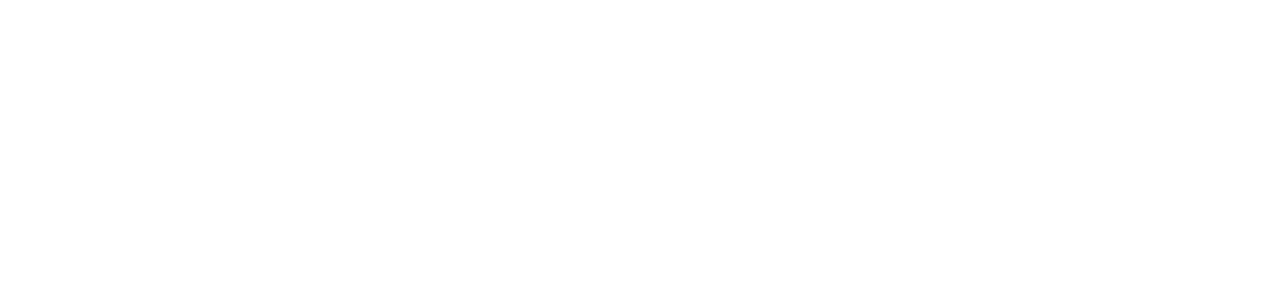
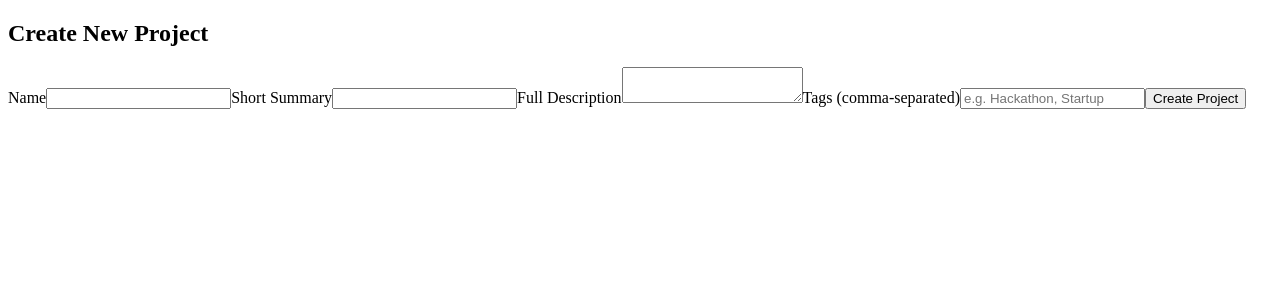
Before and after one commit to Yas177200/IdeaForge, a React (Vite) app in the folder frontend/: page /projects/new in a window 1280 px wide. Before the commit this address had no page. Shown: the top 300 px of the page. Built offline with nearby package versions, Linux system fonts and the light colour scheme; sample sign-in values are in the browser's storage.

Commit message:
feature/project-ui

```diff
--- a/frontend/package.json
+++ b/frontend/package.json
@@ -11,6 +11,7 @@
   },
   "dependencies": {
     "axios": "^1.11.0",
+    "prop-types": "^15.8.1",
     "react": "^19.1.0",
     "react-dom": "^19.1.0",
     "react-router-dom": "^7.7.1"
--- a/frontend/src/App.jsx
+++ b/frontend/src/App.jsx
@@ -2,20 +2,27 @@
 import Register from './pages/Register';
 import Login from './pages/Login';
 import Dashboard from './pages/Dashboard';
+import JoinProject from './pages/JoinProject';
+import NewProject from './pages/NewProject';
 
 function App() {
   const token = localStorage.getItem('token');
 
   return (
     <Routes>
-      <Route path='/register' element={<Register/>}/>
-      <Route path='/login' element={<Login/>}/>
-      <Route
-        path='/'
-        element={token? <Dashboard/> : <Navigate to="/login" replace />}
-      />
+      <Route path="/register" element={<Register />} />
+      <Route path="/login"    element={<Login />} />
+      {token ? (
+        <>
+          <Route path="/"            element={<Dashboard />} />
+          <Route path="/projects/new"  element={<NewProject />} />
+          <Route path="/projects/join" element={<JoinProject />} />
+        </>
+      ) : (
+        <Route path="*" element={<Navigate to="/login" replace />} />
+      )}
     </Routes>
-  )
+  );
 }
 
 export default App
--- /dev/null
+++ b/frontend/src/Components/JoinedProjects.jsx
@@ -0,0 +1,30 @@
+// frontend/src/components/JoinedProjects.jsx
+import React from 'react';
+import PropTypes from 'prop-types';
+
+export default function JoinedProjects({ projects }) {
+  if (!projects.length) {
+    return <p>You haven’t joined any projects yet.</p>;
+  }
+
+  return (
+    <ul>
+      {projects.map(project => (
+        <li key={project.id} className="project-item">
+          <strong>{project.name}</strong>
+          <p>{project.shortSummary}</p>
+        </li>
+      ))}
+    </ul>
+  );
+}
+
+JoinedProjects.propTypes = {
+  projects: PropTypes.arrayOf(
+    PropTypes.shape({
+      id:           PropTypes.number.isRequired,
+      name:         PropTypes.string.isRequired,
+      shortSummary: PropTypes.string.isRequired
+    })
+  ).isRequired
+};
--- /dev/null
+++ b/frontend/src/Components/MyProjects.jsx
@@ -0,0 +1,30 @@
+// frontend/src/components/MyProjects.jsx
+import React from 'react';
+import PropTypes from 'prop-types';
+
+export default function MyProjects({ projects }) {
+  if (!projects.length) {
+    return <p>You haven’t created any projects yet.</p>;
+  }
+
+  return (
+    <ul>
+      {projects.map(project => (
+        <li key={project.id} className="project-item">
+          <strong>{project.name}</strong>
+          <p>{project.shortSummary}</p>
+        </li>
+      ))}
+    </ul>
+  );
+}
+
+MyProjects.propTypes = {
+  projects: PropTypes.arrayOf(
+    PropTypes.shape({
+      id:           PropTypes.number.isRequired,
+      name:         PropTypes.string.isRequired,
+      shortSummary: PropTypes.string.isRequired
+    })
+  ).isRequired
+};
--- a/frontend/src/pages/Dashboard.jsx
+++ b/frontend/src/pages/Dashboard.jsx
@@ -1,41 +1,45 @@
-// frontend/src/pages/Dashboard.jsx
 import { useState, useEffect } from 'react';
+import { Navigate, Link } from 'react-router-dom';
 import api from '../Api';
-import { Navigate } from 'react-router-dom';
+import MyProjects from '../Components/MyProjects';
+import JoinedProjects from '../Components/JoinedProjects';
 
 export default function Dashboard() {
-  const [user, setUser] = useState(null);
   const token = localStorage.getItem('token');
+  const [mine, setMine]     = useState(null);
+  const [joined, setJoined] = useState(null);
+  const [error, setError]   = useState('');
 
   useEffect(() => {
     if (!token) return;
-    api.get('/auth/me', {
-      headers: { Authorization: `Bearer ${token}` }
-    })
-    .then(res => setUser(res.data.user))
-    .catch(() => setUser(null));
+    api.get('/projects/mine', { headers: { Authorization: `Bearer ${token}` } })
+       .then(res => setMine(res.data.projects))
+       .catch(err => setError(err.response?.data?.message));
+    api.get('/projects/joined', { headers: { Authorization: `Bearer ${token}` } })
+       .then(res => setJoined(res.data.projects))
+       .catch(err => setError(err.response?.data?.message));
   }, [token]);
 
-  if (!token) {
-    return <Navigate to="/login" replace />;
-  }
-  if (user === null) {
-    return <p>Loading your dashboard…</p>;
-  }
+  if (!token) return <Navigate to="/login" replace />;
+  if (mine === null || joined === null) return <p>Loading projects…</p>;
+  if (error) return <p className="error">Error: {error}</p>;
 
   return (
-    <div className="dashboard-container">
-      <h1>Welcome back, {user.name}!</h1>
-      <p>Email: {user.email}</p>
+    <div className="dashboard">
+      <h1>Welcome back!</h1>
+      <div className="dashboard-actions">
+        <Link to="/projects/new"><button>Create Project</button></Link>
+        <Link to="/projects/join"><button>Join Project</button></Link>
+      </div>
 
-      {/* TODO: Replace with real “My Projects” & “Joined Projects” lists */}
       <section>
         <h2>My Projects</h2>
-        <p>(Coming soon…)</p>
+        <MyProjects projects={mine} />
       </section>
+
       <section>
         <h2>Joined Projects</h2>
-        <p>(Coming soon…)</p>
+        <JoinedProjects projects={joined} />
       </section>
     </div>
   );
--- /dev/null
+++ b/frontend/src/pages/JoinProject.jsx
@@ -0,0 +1,43 @@
+import { useState } from 'react';
+import { useNavigate } from 'react-router-dom';
+import api from '../Api';
+
+export default function JoinProject() {
+  const navigate = useNavigate();
+  const [joinLink, setJoinLink] = useState('');
+  const [error, setError] = useState('');
+
+  const handleSubmit = async e => {
+    e.preventDefault();
+    try {
+      await api.post(
+        '/projects/join',
+        { joinLink },
+        { headers: { Authorization: `Bearer ${localStorage.getItem('token')}` } }
+      );
+      // back to dashboard
+      navigate('/');
+    } catch (err) {
+      setError(err.response?.data?.message || 'Failed to join project');
+    }
+  };
+
+  return (
+    <div className="project-form">
+      <h2>Join Project</h2>
+      {error && <p className="error">{error}</p>}
+      <form onSubmit={handleSubmit}>
+        <label>
+          Invite Link
+          <input
+            value={joinLink}
+            onChange={e => setJoinLink(e.target.value)}
+            placeholder="Paste invite link UUID"
+            required
+          />
+        </label>
+        <button type="submit">Join</button>
+      </form>
+    </div>
+  );
+}
--- /dev/null
+++ b/frontend/src/pages/NewProject.jsx
@@ -0,0 +1,87 @@
+import { useState } from "react"
+import { useNavigate } from 'react-router-dom'
+import api from "../Api"
+
+export default function NewProject() {
+    const navigate = useNavigate();
+    const [form, setForm] = useState({
+        name: '',
+        shortSummary: '',
+        fullDescription: '',
+        tags: ''
+    });
+    const [error, setError] = useState('');
+
+    const handleChange = e =>
+        setForm(f => ({...f, [e.target.name]: e.target.value}))
+
+    const handleSubmit = async e => {
+        e.preventDefault();
+        try{
+            const tagsArray = form.tags
+                .split(',')
+                .map(t => t.trim())
+                .filter(t => t);
+
+            const payload = {
+                name: form.name,
+                shortSummary: form.shortSummary,
+                fullDescription: form.fullDescription,
+                tags: tagsArray
+            };
+
+            await api.post('/projects', payload, {
+                headers: {Authorization: `Bearer ${localStorage.getItem('token')}`}
+            });
+
+            navigate('/');
+        }catch (err){
+            setError(err.response?.data?.message || 'Login failed');
+        }
+    };
+
+  return (
+    <div className="project-form">
+      <h2>Create New Project</h2>
+      {error && <p className="error">{error}</p>}
+      <form onSubmit={handleSubmit}>
+        <label>
+          Name
+          <input
+            name="name"
+            value={form.name}
+            onChange={handleChange}
+            required
+          />
+        </label>
+        <label>
+          Short Summary
+          <input
+            name="shortSummary"
+            value={form.shortSummary}
+            onChange={handleChange}
+            required
+          />
+        </label>
+        <label>
+          Full Description
+          <textarea
+            name="fullDescription"
+            value={form.fullDescription}
+            onChange={handleChange}
+          />
+        </label>
+        <label>
+          Tags (comma-separated)
+          <input
+            name="tags"
+            value={form.tags}
+            onChange={handleChange}
+            placeholder="e.g. Hackathon, Startup"
+          />
+        </label>
+        <button type="submit">Create Project</button>
+      </form>
+    </div>
+  );
+}
```
Also changed, not shown: 2 other files (tests, documents, lock files or other folders).
